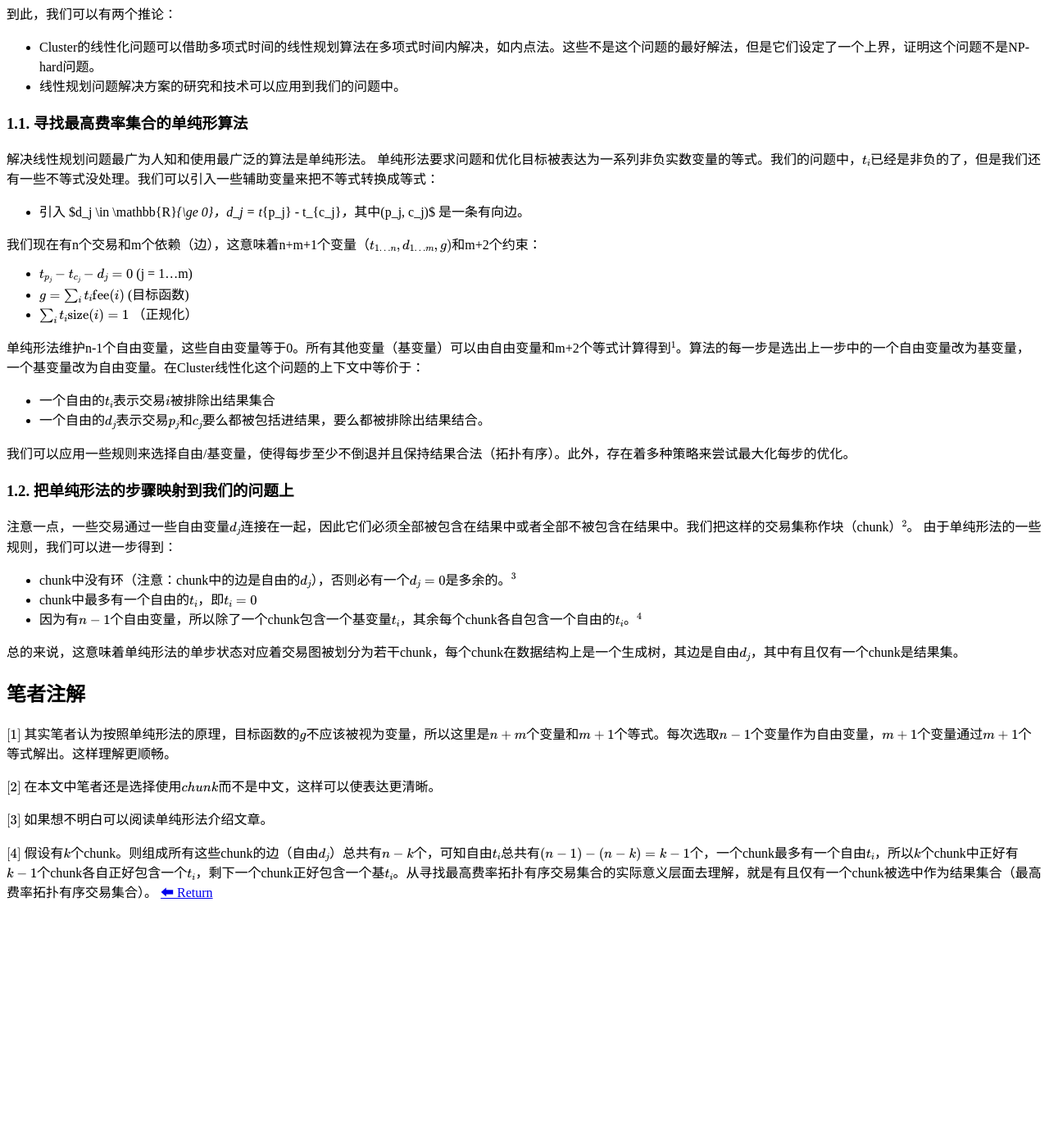
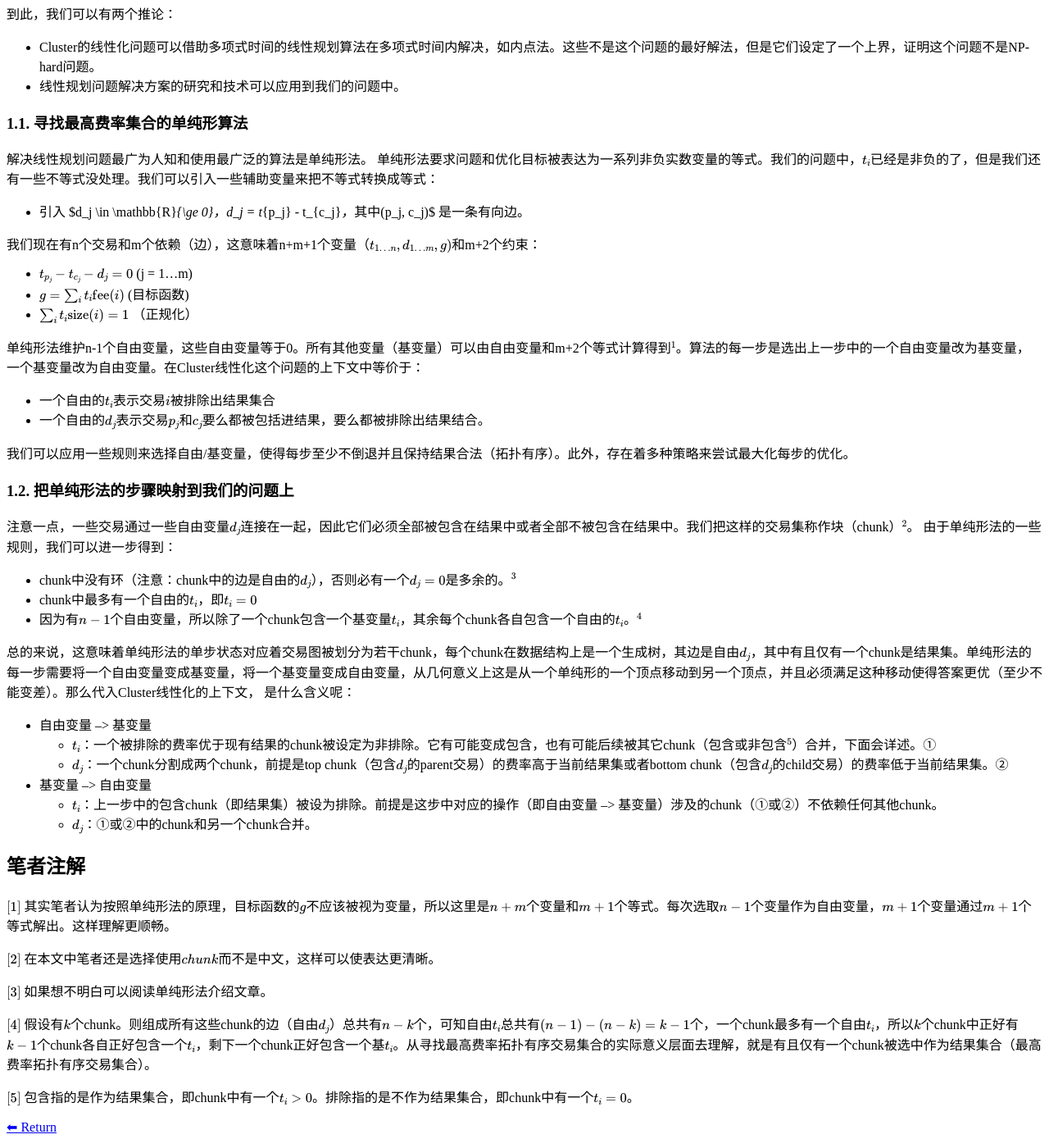
Before and after one commit to HowHsu/thinking-in-bitcoin, a Jekyll site: the page built from articles/spf.md, in a window 1280 px wide and 1400 px high, scrolled down 435 px. Shown: the whole window at 82% size. Built offline with Jekyll 4.4.1, drawn with Linux system fonts in a browser that asks for light colours; our own code applies the rules of GitHub Pages for plain Markdown files; before the commit the page ends 1550 px from its top, so only the background shows below that.

Commit message:
spf: 1.2

```diff
--- a/articles/spf.md
+++ b/articles/spf.md
@@ -38,7 +38,13 @@ Cluster的线性化（找到费率图最优的Cluster线性化序列）可以通
 - chunk中最多有一个自由的$t_i$，即$t_i = 0$
 - 因为有$n - 1$个自由变量，所以除了一个chunk包含一个基变量$t_i$，其余每个chunk各自包含一个自由的$t_i$。$^4$
 
-总的来说，这意味着单纯形法的单步状态对应着交易图被划分为若干chunk，每个chunk在数据结构上是一个生成树，其边是自由$d_j$，其中有且仅有一个chunk是结果集。
+总的来说，这意味着单纯形法的单步状态对应着交易图被划分为若干chunk，每个chunk在数据结构上是一个生成树，其边是自由$d_j$，其中有且仅有一个chunk是结果集。单纯形法的每一步需要将一个自由变量变成基变量，将一个基变量变成自由变量，从几何意义上这是从一个单纯形的一个顶点移动到另一个顶点，并且必须满足这种移动使得答案更优（至少不能变差）。那么代入Cluster线性化的上下文， 是什么含义呢：
+- 自由变量 --> 基变量
+    - $t_i$：一个被排除的费率优于现有结果的chunk被设定为非排除。它有可能变成包含，也有可能后续被其它chunk（包含或非包含$^5$）合并，下面会详述。①
+    - $d_j$：一个chunk分割成两个chunk，前提是top chunk（包含$d_j$的parent交易）的费率高于当前结果集或者bottom chunk（包含$d_j$的child交易）的费率低于当前结果集。②
+- 基变量 --> 自由变量
+    - $t_i$：上一步中的包含chunk（即结果集）被设为排除。前提是这步中对应的操作（即自由变量 --> 基变量）涉及的chunk（①或②）不依赖任何其他chunk。
+    - $d_j$：①或②中的chunk和另一个chunk合并。
 
 
 
@@ -50,4 +56,7 @@ $[2]$ 在本文中笔者还是选择使用$chunk$而不是中文，这样可以
 $[3]$ 如果想不明白可以阅读单纯形法介绍文章。
 
 $[4]$ 假设有$k$个chunk。则组成所有这些chunk的边（自由$d_j$）总共有$n-k$个，可知自由$t_i$总共有$(n-1)-(n-k)=k-1$个，一个chunk最多有一个自由$t_i$，所以$k$个chunk中正好有$k-1$个chunk各自正好包含一个$t_i$，剩下一个chunk正好包含一个基$t_i$。从寻找最高费率拓扑有序交易集合的实际意义层面去理解，就是有且仅有一个chunk被选中作为结果集合（最高费率拓扑有序交易集合）。
+
+$[5]$ 包含指的是作为结果集合，即chunk中有一个$t_i>0$。排除指的是不作为结果集合，即chunk中有一个$t_i=0$。
+
 [⬅ Return](../)
```
